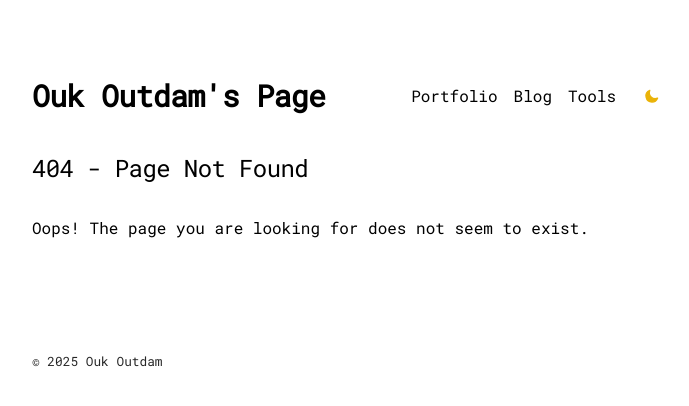
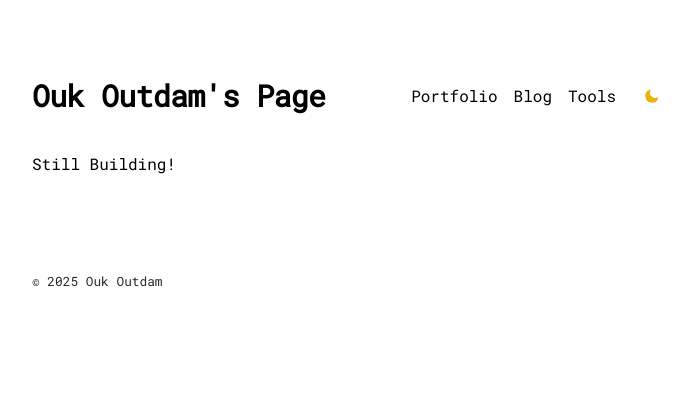
Before and after one commit to oukoutdam/personal-homepage, a Next.js app: page /blog in a window 1280 px wide. Before the commit this address had no page. Shown: the top 406 px of the page, without its empty margins (288-977 px from the left). Built offline with nearby package versions, Linux system fonts and the light colour scheme.

Commit message:
Placeholder Pages

```diff
--- /dev/null
+++ b/src/app/blog/page.tsx
@@ -0,0 +1,5 @@
+export default function Blog() {
+    return (
+        <h1>Still Building!</h1>
+    );
+}
--- /dev/null
+++ b/src/app/portfolio/page.tsx
@@ -0,0 +1,5 @@
+export default function Tools() {
+    return (
+        <h1>Still Building!</h1>
+    );
+}
--- /dev/null
+++ b/src/app/tools/page.tsx
@@ -0,0 +1,5 @@
+export default function Tools() {
+    return (
+        <h1>Still building!</h1>
+    );
+}
```
